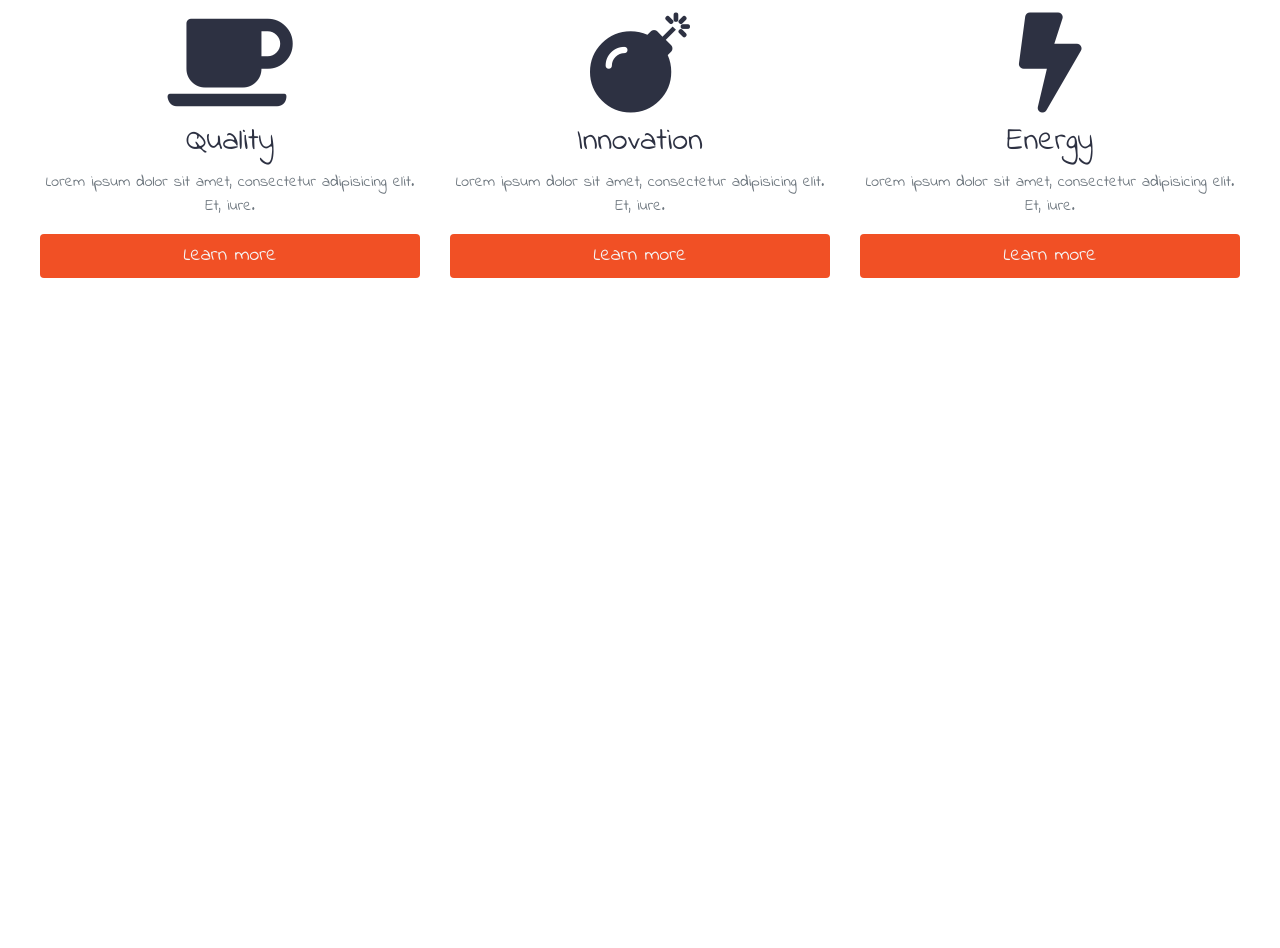
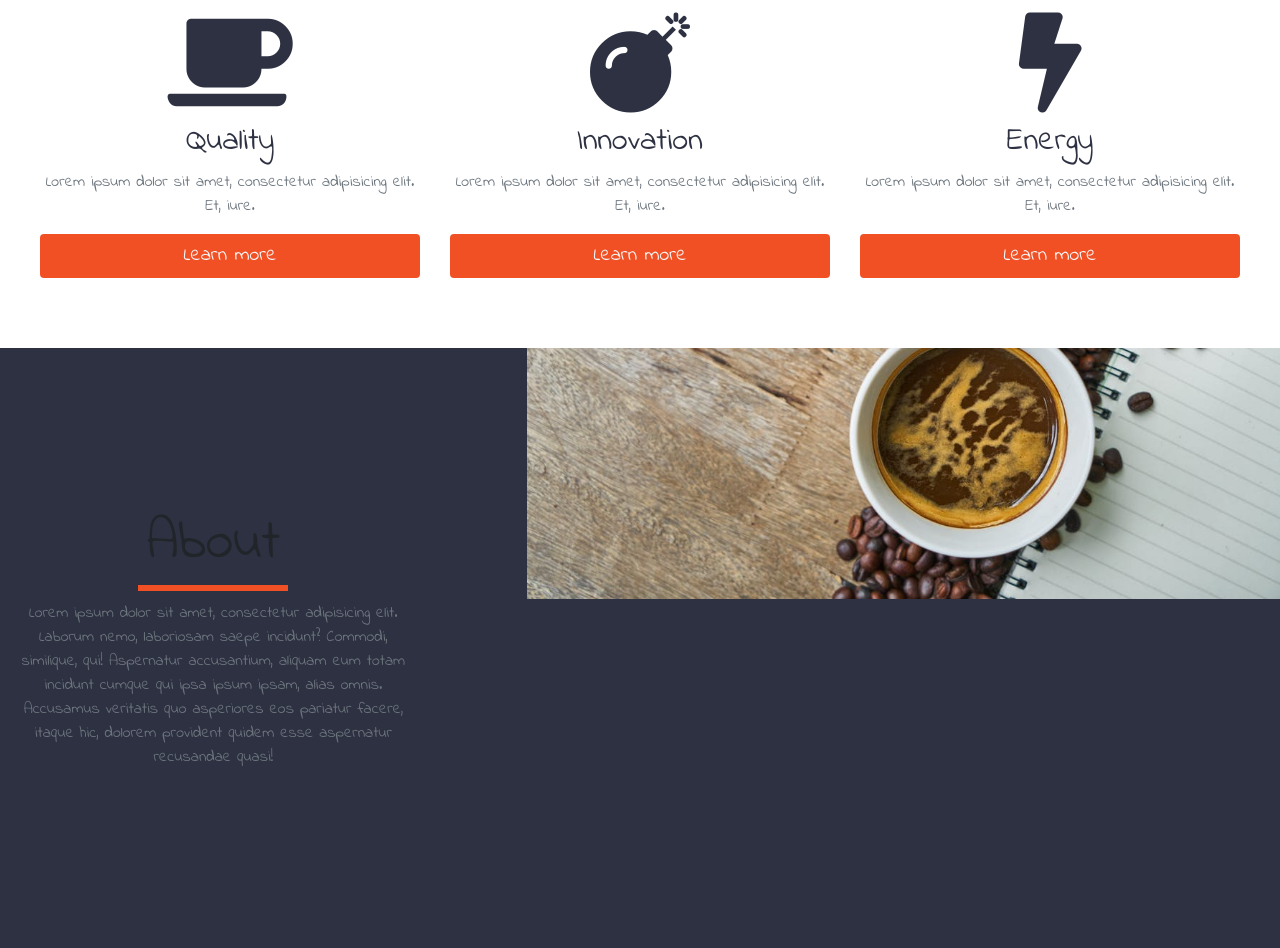
Before and after one commit to showlovezz/Demo22-coffee, a plain HTML site: page index.html in a window 1280 px wide. Shown: the part 982-1930 px from the top of the page. Before the commit the page ends 1330 px from the top, so only its background shows below. Drawn offline with nearby package versions, Linux system fonts and the light colour scheme.

Commit message:
Done add about section

```diff
--- a/css/main.css
+++ b/css/main.css
@@ -12,6 +12,7 @@ body {
   font-family: "Indie Flower", cursive;
 }
 
+/*header*/
 header {
   height: 100vh;
   background: url(../img/header2.jpeg) fixed;
@@ -83,3 +84,25 @@ header {
 #skills a:hover {
   background-color: #CED0CE;
 }
+
+/*about*/
+#about {
+  background-color: #2D3142;
+}
+
+#about .pic {
+  height: 600px;
+  background: url(../img/skills.jpg);
+  background-attachment: fixed;
+  background-position: center;
+  background-repeat: no-repeat;
+  background-size: cover;
+  border-bottom: 600px solid transparent;
+  border-left: 100px solid #2D3142;
+}
+
+#about .box {
+  display: flex;
+  flex-direction: column;
+  justify-content: center;
+}
--- a/index.html
+++ b/index.html
@@ -30,7 +30,6 @@
       </div>
     </header>
 
-    <!-- end of header section -->
     <!-- skills section -->
     <section id="skills" class="container-fluid text-center">
       <!-- title -->
@@ -62,6 +61,20 @@
       </div>
     </section>
 
+    <!-- about section -->
+    <section id="about" class="container-fluid">
+      <div class="row">
+        <div class="col-sm-4 text-center box">
+          <div class="title">
+            <h1 class="display-4">About</h1>
+            <div class="title-underline"></div>
+            <p class="text-muted">Lorem ipsum dolor sit amet, consectetur adipisicing elit. Laborum nemo, laboriosam saepe incidunt? Commodi, similique, qui! Aspernatur accusantium, aliquam eum totam incidunt cumque qui ipsa ipsum ipsam, alias omnis. Accusamus veritatis quo asperiores eos pariatur facere, itaque hic, dolorem provident quidem esse aspernatur recusandae quasi!</p>
+          </div>
+        </div>
+        <div class="col-sm-8 pic"></div>
+      </div>
+    </section>
+
 
     <!-- Optional JavaScript -->
     <!-- jQuery first, then Popper.js, then Bootstrap JS -->
```
Also changed, not shown: img/skills.jpg (added).
